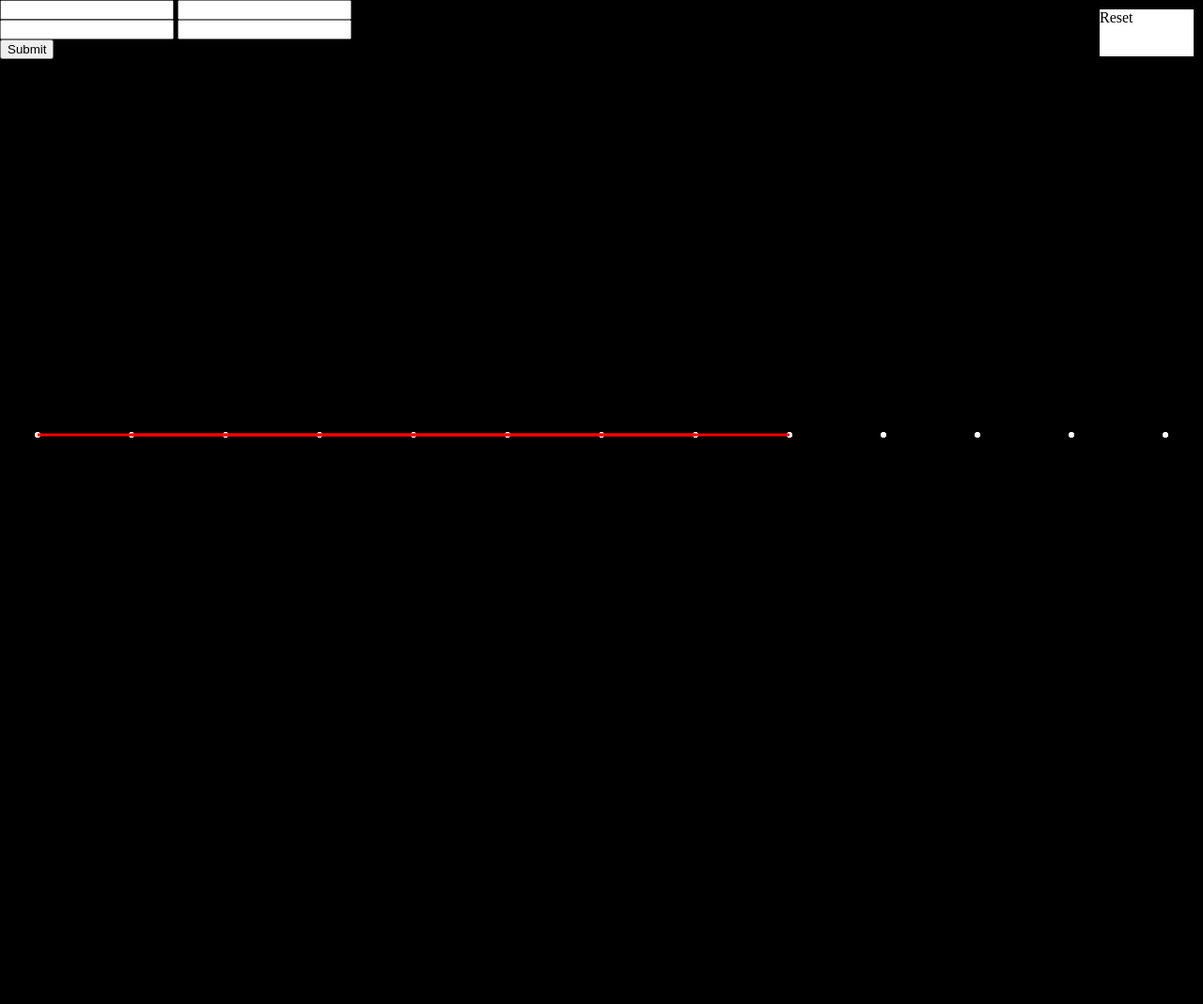
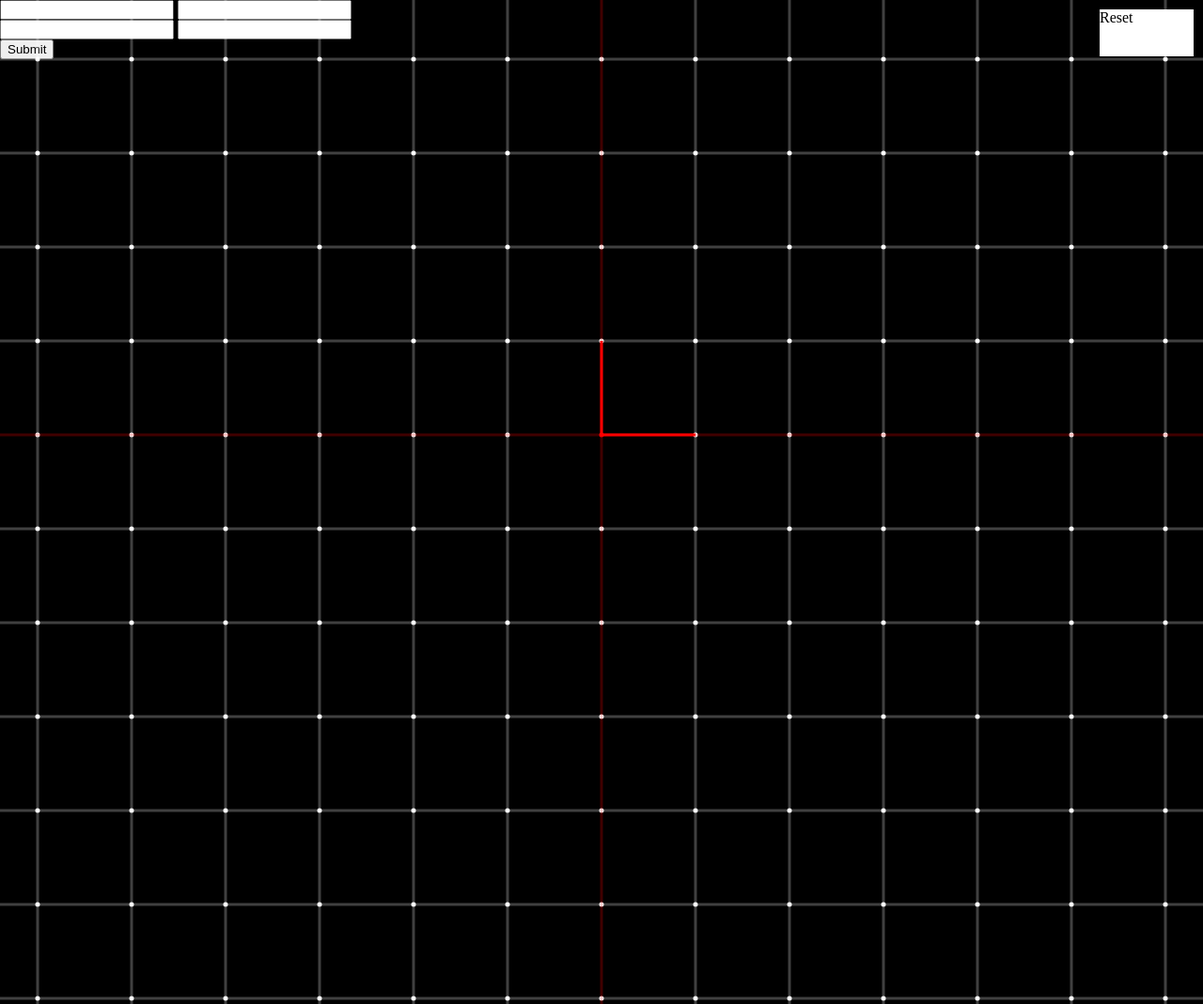
Before and after one commit to AndrewHuang771/MatrixTransformVis, a plain HTML site: page index.html in a window 1280 px wide. Shown: the top 1069 px of the page at 94% size. Drawn offline with nearby package versions, Linux system fonts and the light colour scheme.

Commit message:
Added basis vectors

```diff
--- a/index.html
+++ b/index.html
@@ -20,11 +20,12 @@
 		</form>
 	</div>
 	<div id='reset'>Reset</div>
+<!-- 	<canvas id="myCanvas" width="500" height="500" style="position:absolute"></canvas>
+	<script src='canvas.js'></script> -->
 	<div class="wrapper">
-		<div class='vector' data-x='5' data-y='2'></div>
-		<div class='vector' data-x='-3' data-y='1'></div>
-		<div class='vector' data-x='-3' data-y='-5'></div>
-		<div class='vector' data-x='1' data-y='-6'></div>
+		<div class='vector' data-x='-1' data-y='0'></div>
+		<div class='vector' data-x='0' data-y='1'></div>
+
 	</div>
 </body>
 </html>
--- a/main.css
+++ b/main.css
@@ -18,8 +18,6 @@ body {
 	border-radius: 50%;
 	background-color: white;
 	position: absolute;
-	transition: 1s;
-	transition-timing-function: cubic-bezier(0,.63,0,1.03);
 	transform: translate(-2.5px,-2.5px );
 }
 
@@ -38,7 +36,25 @@ body {
 	background-color: red;
 	height: 3px;
 	position: absolute;
-	transition: 1s;
-	transition-timing-function: cubic-bezier(0,.63,0,1.03);
 	z-index: 5;
 }
+
+.gridlineV {
+	height: 200vh;
+	background-color: white;
+	width: 3px;
+	top: -100vh;
+	position: absolute;
+	transform: translateX(-1.5px);
+	opacity: 0.25;
+}
+
+.gridlineH {
+	opacity: 0.25;
+	width: 300vh;
+	background-color: white;
+	height: 3px;
+	left: -100vw;
+	position: absolute;
+	transform: translateY(-1.5px);
+}
--- a/main.js
+++ b/main.js
@@ -1,9 +1,18 @@
+const duration = 500;
+
 let basis = {
 	x1 : 100,
 	x2 : 0,
 	y1 : 0,
 	y2 : 100,
 };
+
+let oldBasis = {
+	x1 : 100,
+	x2 : 0,
+	y1 : 0,
+	y2 : 100,
+}
 
 function Render() {
 	RenderPoints();
@@ -14,8 +23,21 @@ function RenderPoints() {
 	$('.point').each(function(i, obj) {
     	let x = obj.getAttribute('data-x');
     	let y = obj.getAttribute('data-y');
-    	obj.style.top = x*basis.x1 + y*basis.x2 + 'px';
-    	obj.style.left = x*basis.y1 + y*basis.y2 + 'px';
+    	let oldX = x*oldBasis.x1 + y*oldBasis.x2;
+    	let oldY = x*oldBasis.y1 + y*oldBasis.y2;
+    	let newX = x*basis.x1 + y*basis.x2;
+    	let newY = x*basis.y1 + y*basis.y2;
+    	let xStep = (newX - oldX) / (duration / 10);
+    	let yStep = (newY - oldY) / (duration / 10);
+    	let j = 1;
+    	let animation = setInterval(function() {
+    		obj.style.top = oldX + xStep*j + 'px';
+    		obj.style.left = oldY + yStep*j + 'px';
+    		j += 1;
+    		if ( j === duration / 10 + 1 ) {
+    			clearInterval( animation );
+    		}
+    	}, 10 );
 	});
 }
 
@@ -23,8 +45,18 @@ function RenderVectors() {
 	$('.vector').each(function(i, obj) {
     	let x = obj.getAttribute('data-x');
     	let y = obj.getAttribute('data-y');
+    	let oldX = x*oldBasis.x1 + y*oldBasis.x2;
+    	let oldY = x*oldBasis.y1 + y*oldBasis.y2;
     	let newX = x*basis.x1 + y*basis.x2;
     	let newY = x*basis.y1 + y*basis.y2;
+    	let xStep = (newX - oldX) / (duration / 10);
+    	let yStep = (newY - oldY) / (duration / 10);
+    	let j = 1;
+
+    	let animation = setInterval(function() {
+    		newX = oldX + xStep*j;
+    		newY = oldY + yStep*j;
+    		j++;
     		let magnitude = Math.sqrt( newX*newX + newY*newY );
 	    	let angle = (Math.atan2( newX, newY )*180/Math.PI);
 	    	obj.style.width = magnitude + 'px';
@@ -32,6 +64,11 @@ function RenderVectors() {
 			obj.style.left = newY/2 + 'px';
 			obj.style.transform = "translate(-50%, -50%)";
 	    	obj.style.transform += "rotate(" + angle + "deg)";
+    		if ( j === duration / 10 + 1 ) {
+    			clearInterval( animation );
+    			oldBasis = basis;
+    		}
+    	}, 10 );
 	});
 }
 
@@ -54,23 +91,42 @@ $(document).ready(function() {
 			$('.wrapper').append($point);
 		}
 	}
-	setTimeout(function() {
-		basis = {
-			x1 : 0,
-			x2 : 0,
-			y1 : 0,
-			y2 : 100,
-		};
+	for ( let i = -10; i <= 10; i ++ ) {
+		let $gridline = $('<div>').addClass('gridlineV');
+		$gridline.attr('id', 'gridline' + i);
+		$gridline.css({
+			'left': i*100 + 'px',
+		});
+		if ( i == 0 ) {
+			$gridline.css({
+				'background-color': 'red',
+			});
+		}
+		$('.wrapper').append($gridline);
+	}
+	for ( let i = -10; i <= 10; i ++ ) {
+		let $gridline = $('<div>').addClass('gridlineH');
+		$gridline.attr('id', 'gridline' + i);
+		$gridline.css({
+			'top': i*100 + 'px',
+		});
+		if ( i == 0 ) {
+			$gridline.css({
+				'background-color': 'red',
+			});
+		}
+		$('.wrapper').append($gridline);
+	}
+
 	Render();
-	}, 1000);
 
 	$("#basis_form").submit(function(e) {
 	    e.preventDefault();
 	    basis = {
-	    	x1: parseInt(document.getElementById('x1').value, 10),
-	    	y1: parseInt(document.getElementById('y1').value, 10),
-	    	x2: parseInt(document.getElementById('x2').value, 10),
-	    	y2: parseInt(document.getElementById('y2').value, 10),
+	    	x1: parseInt(document.getElementById('x1').value, 10)*100,
+	    	y1: parseInt(document.getElementById('y1').value, 10)*100*(-1),
+	    	x2: parseInt(document.getElementById('x2').value, 10)*100,
+	    	y2: parseInt(document.getElementById('y2').value, 10)*100,
 	    }
 	    Render();
 	});
```
Lines whose indentation alone changed are shown as unchanged.
